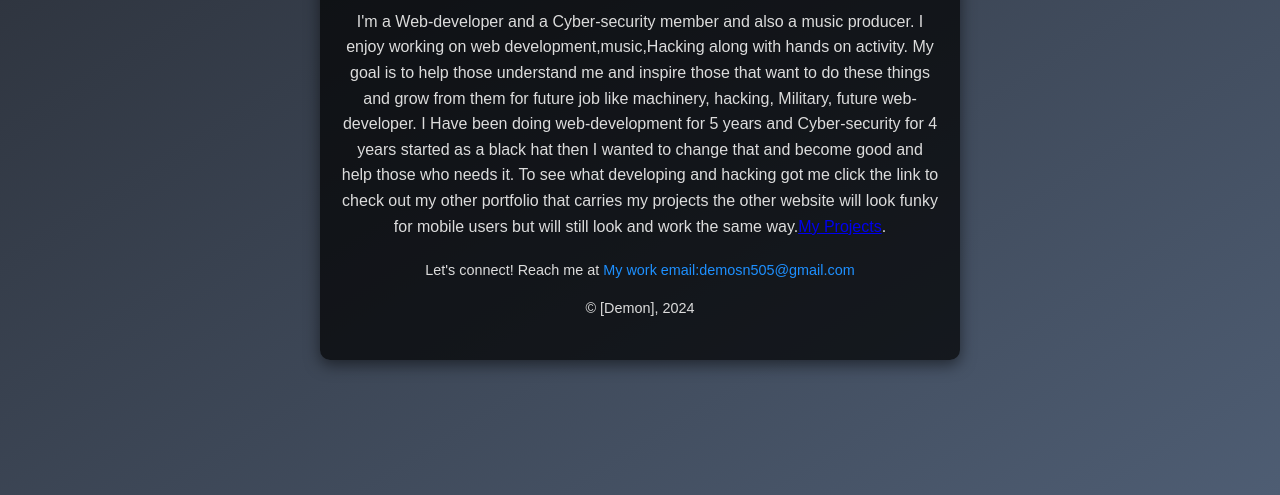
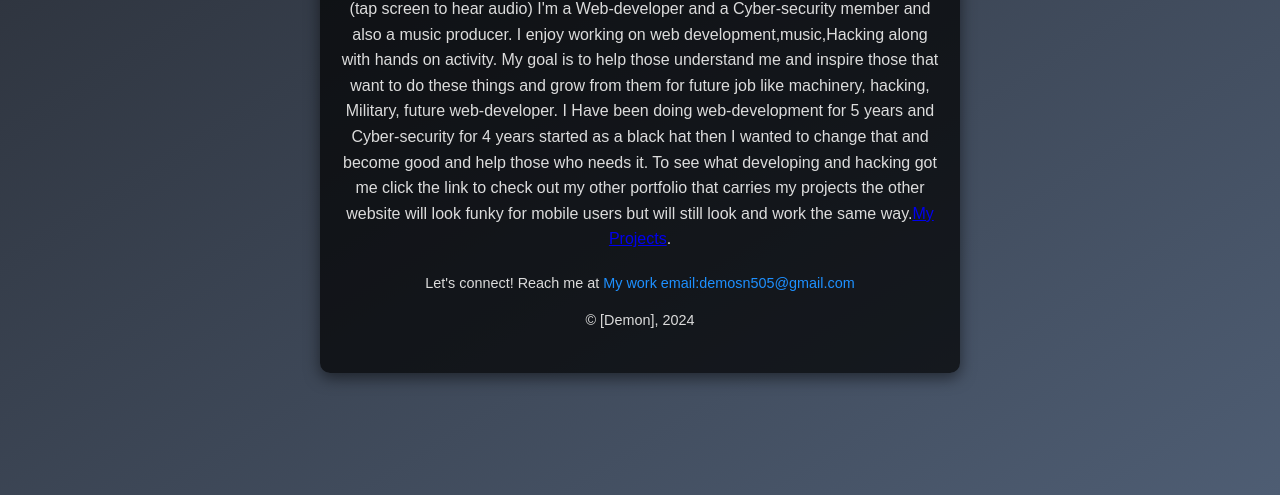
Before and after one commit to dhkiller350/About-me.com, a plain HTML site: page index.html in a window 1280 px wide. Shown: the part 305-800 px from the top of the page. Drawn offline with Linux system fonts and the light colour scheme.

Commit message:
Update index.html

```diff
--- a/index.html
+++ b/index.html
@@ -15,6 +15,7 @@
         <section class="about">
             <h2>About Me</h2>
             <p>
+                (tap screen to hear audio)
                 I'm a Web-developer and a Cyber-security member and also a music producer. I enjoy working on web development,music,Hacking along with hands on activity.
                 My goal is to help those understand me and inspire those that want to do these things and grow from them for future job like machinery, hacking, Military, future web-developer.
                 I Have been doing web-development for 5 years and Cyber-security for 4 years started as a black hat then I wanted to change that and become good and help those who needs it.
```
